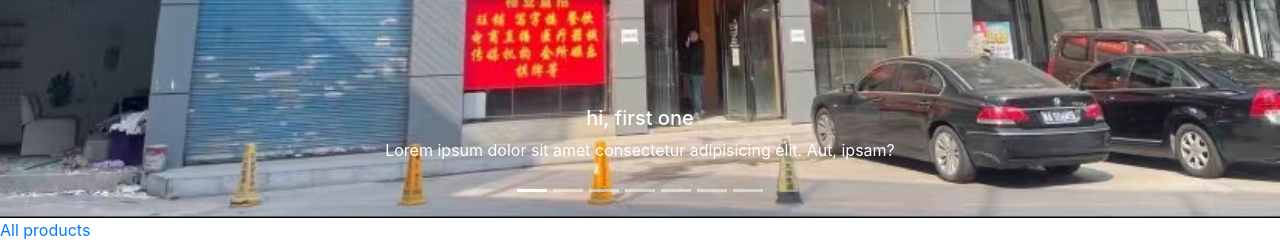
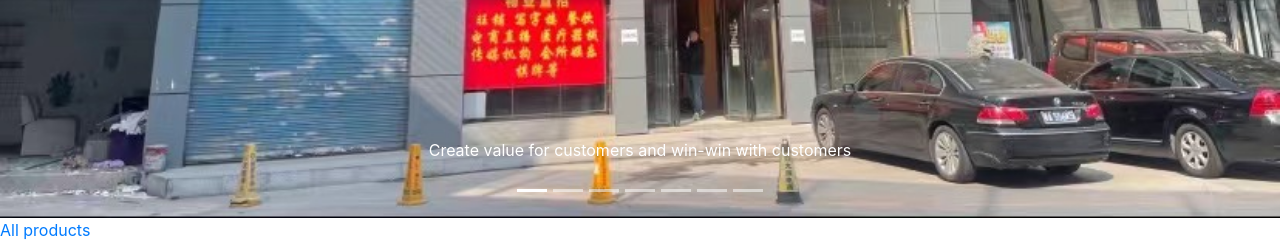
Before and after one commit to jacekong/Django-e-commerce-shop, a Django app: page / in a window 1280 px wide. Shown: the part 797-1039 px from the top of the page. Run offline with Django 4.2, Linux system fonts and the light colour scheme; data comes from the database, SQL or seed files in the repository; some libraries are stand-ins or nearby versions.

Commit message:
Update index.html

```diff
--- a/templates/index.html
+++ b/templates/index.html
@@ -44,50 +44,44 @@ Welcome to our shop
               <div class="carousel-item active">
                 <img class="d-block w-100" src="{% static 'assets/11.jpeg' %}" alt="First slide">
                 <div class="carousel-caption d-md-block">
-                    <h5>hi, first one</h5>
-                    <p>Lorem ipsum dolor sit amet consectetur adipisicing elit. Aut, ipsam?</p>
+                    <p>Create value for customers and win-win with customers</p>
                 </div>
               </div>
               <div class="carousel-item">
                 <img class="d-block w-100" src="{% static 'assets/9.jpeg' %}" alt="Second slide">
                 <div class="carousel-caption d-md-block">
-                    <h5>hi, second one</h5>
-                    <p>Lorem ipsum dolor sit amet consectetur adipisicing elit. Aut, ipsam?</p>
+                    <p>Create value for customers and win-win with customers</p>
                 </div>
               </div>
               <div class="carousel-item">
                 <img class="d-block w-100" src="{% static 'assets/10.jpeg' %}" alt="Third slide">
                 <div class="carousel-caption d-md-block">
-                    <h5>hi, third one</h5>
-                    <p>Lorem ipsum dolor sit amet consectetur adipisicing elit. Aut, ipsam?</p>
+
+                    <p>Create value for customers and win-win with customers</p>
                 </div>
               </div>
               <div class="carousel-item">
                 <img class="d-block w-100" src="{% static 'assets/1.jpeg' %}" alt="Third slide">
                 <div class="carousel-caption d-md-block">
-                    <h5>hi, third one</h5>
-                    <p>Lorem ipsum dolor sit amet consectetur adipisicing elit. Aut, ipsam?</p>
+                    <p>Create value for customers and win-win with customers</p>
                 </div>
               </div>
               <div class="carousel-item">
                 <img class="d-block w-100" src="{% static 'assets/2.jpeg' %}" alt="Third slide">
                 <div class="carousel-caption d-md-block">
-                    <h5>hi, third one</h5>
-                    <p>Lorem ipsum dolor sit amet consectetur adipisicing elit. Aut, ipsam?</p>
+                    <p>Create value for customers and win-win with customers</p>
                 </div>
               </div>
               <div class="carousel-item">
                 <img class="d-block w-100" src="{% static 'assets/3.jpeg' %}" alt="Third slide">
                 <div class="carousel-caption d-md-block">
-                    <h5>hi, third one</h5>
-                    <p>Lorem ipsum dolor sit amet consectetur adipisicing elit. Aut, ipsam?</p>
+                    <p>Create value for customers and win-win with customers</p>
                 </div>
               </div>
               <div class="carousel-item">
                 <img class="d-block w-100" src="{% static 'assets/4.jpeg' %}" alt="Third slide">
                 <div class="carousel-caption d-md-block">
-                    <h5>hi, third one</h5>
-                    <p>Lorem ipsum dolor sit amet consectetur adipisicing elit. Aut, ipsam?</p>
+                    <p>Create value for customers and win-win with customers</p>
                 </div>
               </div>
               <a class="carousel-control-prev" href="#carousel-Indicators" role="button" data-slide="prev">
```
